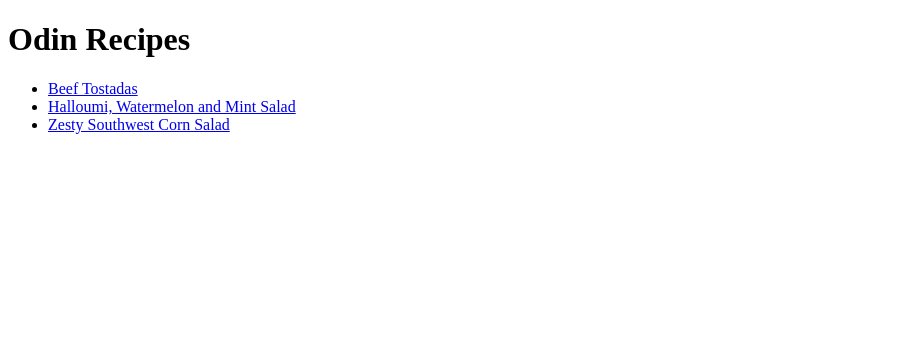
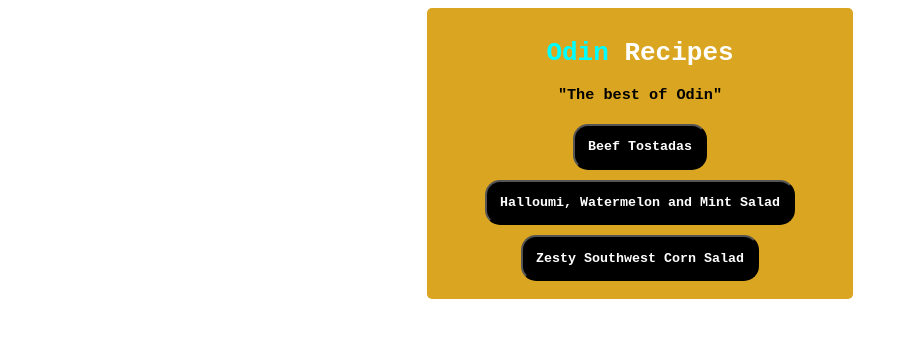
Before and after one commit to MeecoA/odin-recipes, a plain HTML site: page index.html in a window 1280 px wide. Shown: the whole page, without its empty margins (0-907 px from the left). Drawn offline with Linux system fonts and the light colour scheme.

Commit message:
finished first css on recipe

```diff
--- a/index.html
+++ b/index.html
@@ -4,15 +4,26 @@
     <meta charset="UTF-8">
     <meta http-equiv="X-UA-Compatible" content="IE=edge">
     <meta name="viewport" content="width=device-width, initial-scale=1.0">
-    <title>Document</title>
+    <title>Odin Recipes</title>
+    <link rel="stylesheet" href="style.css">
 </head>
 <body>
-    <h1>Odin Recipes</h1>
-    <ul>
-        <li> <a href="./recipes/beefTostadas.html">Beef Tostadas</a></li>
-        <li><a href="./recipes/halloumiWatermelonMintSalad.html"> Halloumi, Watermelon and Mint Salad</a></li>
-        <li><a href="./recipes/cornSalad.html">Zesty Southwest Corn Salad</a></li>
-    </ul>
+    <div class="box">
+        <div class="title">
+            <h1><span class="odin">Odin</span> Recipes</h1>
+            <h3>"The best of Odin"</h3>
+        </div>
+        <div class="btn_wrapper">
+            <div class="btn">
+                <button><a href="./recipes/beefTostadas.html">Beef Tostadas</a></button>
+                <br>
+                <button><a href="./recipes/halloumiWatermelonMintSalad.html"> Halloumi, Watermelon and Mint Salad</a></button>
+                <br>
+                <button><a href="./recipes/cornSalad.html">Zesty Southwest Corn Salad</a></button>
+                </div>
+            </div>
+    </body>
 
-</body>
+    </div>
+
 </html>
--- /dev/null
+++ b/style.css
@@ -0,0 +1,52 @@
+
+*{
+    font-family: monospace;
+}
+h3{
+    color: black;
+}
+.box{
+    width: 400px;
+    background-color: goldenrod;
+    padding: 1em;
+    margin: auto;
+    color: white;
+    border-radius: 5px;
+}
+.title{
+    width: 200px;
+    margin-left: auto;
+    margin-right: auto;
+    text-align: center;
+}
+.odin{
+    color: cyan;
+
+}
+li{
+    color: aliceblue;
+}
+a{
+    text-decoration: none;
+    color: white;
+}
+
+button a{
+    text-decoration: none;
+    font-weight: bold;
+    color: white;
+
+}
+button{
+    background-color: black;
+    border-radius: 15px;
+    margin: 5px;
+    padding: 1em;
+}
+.btn_wrapper{
+    display: flex;
+    justify-content: center;
+}
+.btn{
+    text-align: center;
+}
--- /dev/null
+++ b/style_recipe.css
@@ -0,0 +1,49 @@
+*{
+    font-family: monospace;
+}
+h1{
+    color: black;
+    text-align: center;
+}
+.img-box{
+    display: flex;
+    justify-content: center;
+}
+img{
+    width: 500px;
+}
+.main-box{
+    display: flex;
+    justify-content: center;
+    align-items: center;
+}
+.container{
+    width: 700px;
+    background-color: goldenrod;
+    padding: 1em;
+    border-radius: 10px;
+}
+.desc-box{
+    width: 500px;
+    margin: auto;
+}
+.steps-box{
+    background-color: gold;
+    width: 500px;
+    padding: 1em;
+    border-radius: 20px;
+    margin-bottom: 50px;
+}
+
+button a{
+    text-decoration: none;
+    font-weight: bold;
+    color: white;
+
+}
+button{
+    background-color: black;
+    border-radius: 15px;
+    margin: 5px;
+    padding: 1em;
+}
```
Also changed, not shown: recipes/beefTostadas.html (+32 -6 lines), recipes/cornSalad.html (+28 -4 lines), recipes/halloumiWatermelonMintSalad.html (+35 -5 lines).
